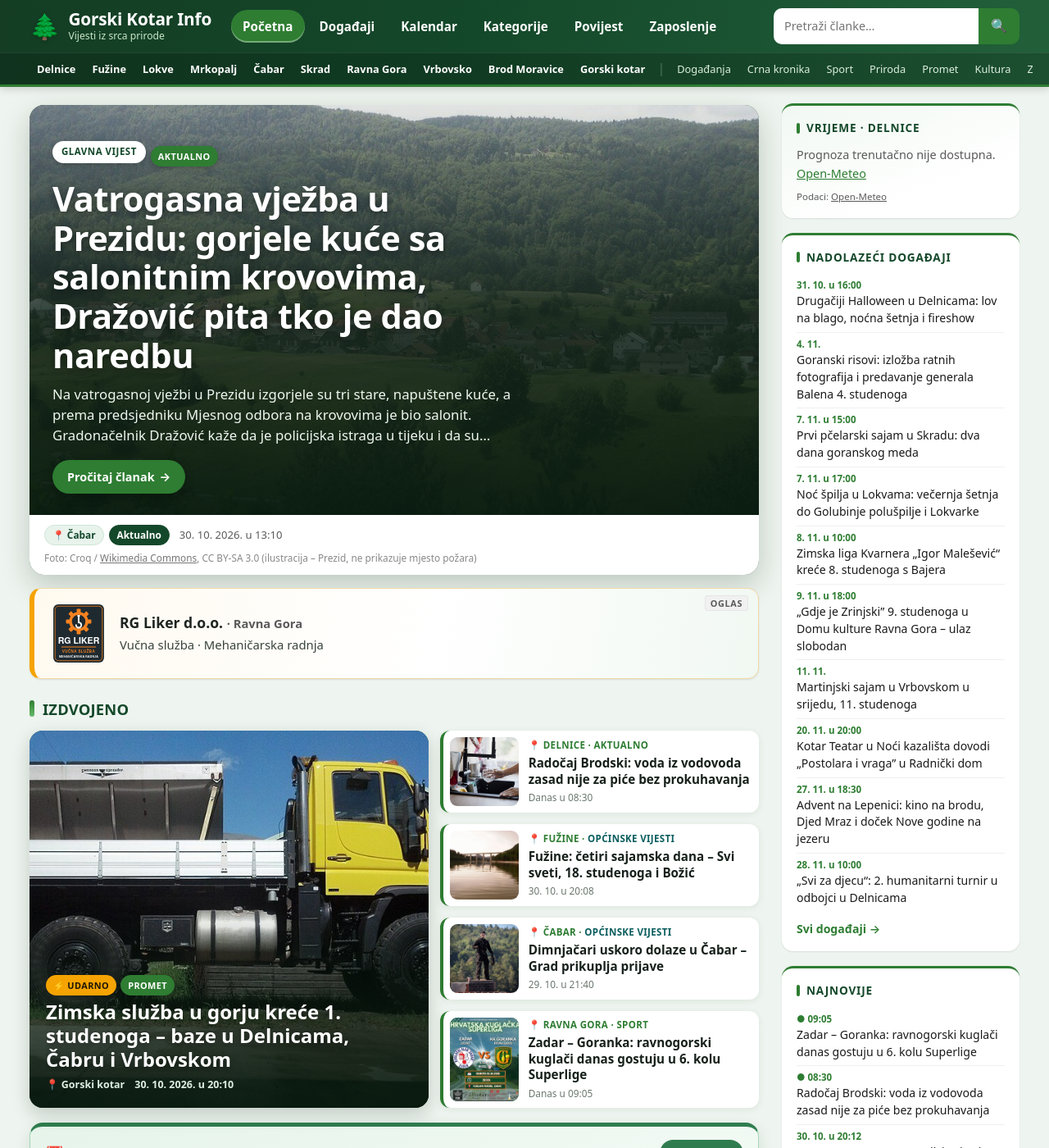
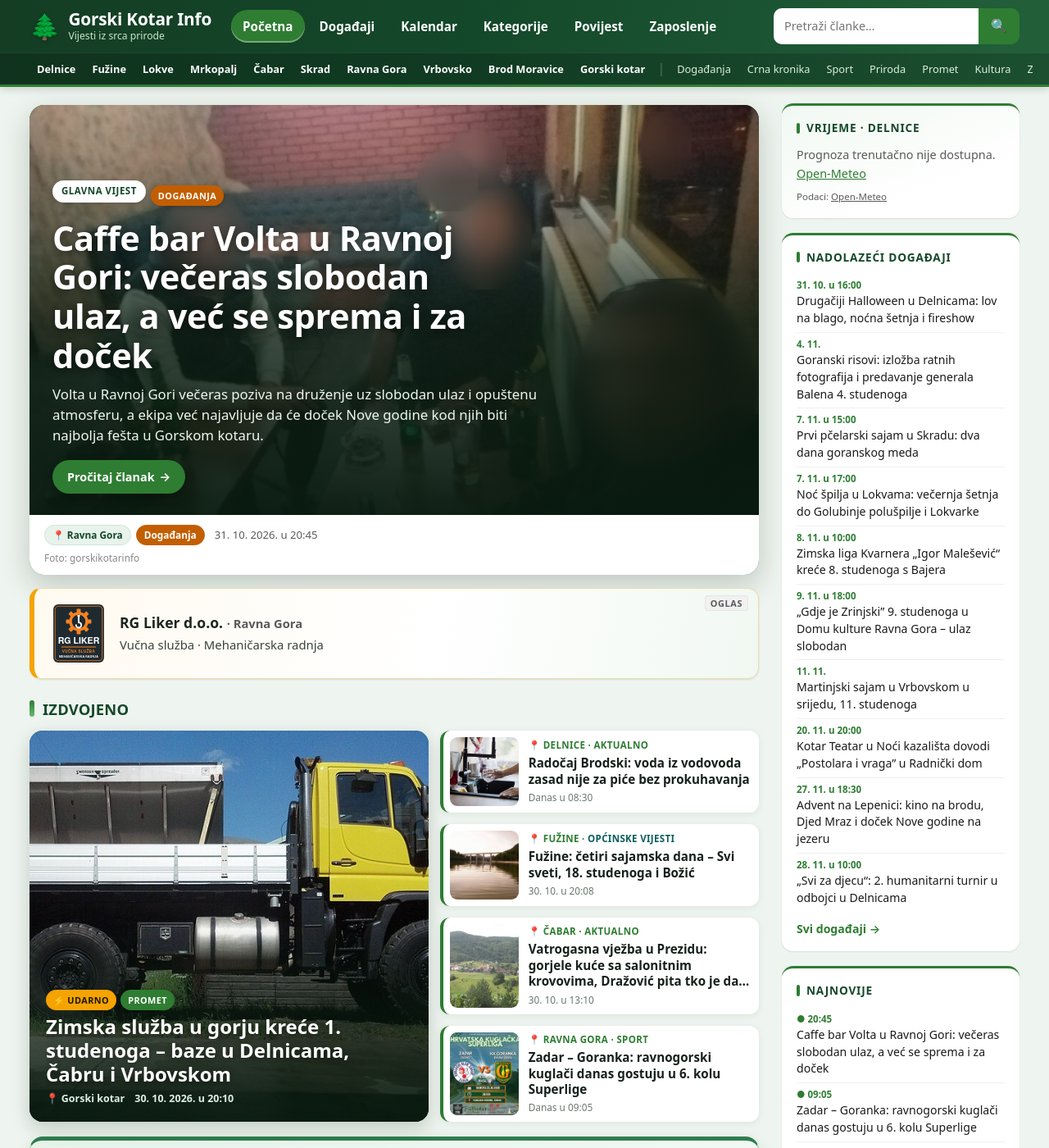
Before and after one commit to MojGK/gorski-kotar.info, a Jekyll site: the page built from index.md, in a window 1280 px wide and 1400 px high. Shown: the whole window at 82% size. Built offline with Jekyll 4.4.1, drawn with Linux system fonts in a browser that asks for light colours; some of the changed text lies outside the part shown.

Commit message:
Caffe bar Volta, Ravna Gora – glavna vijest (featured); Prezid vraćen u normalan tok

```diff
--- /dev/null
+++ b/_posts/2026-10-31-caffe-bar-volta-ravna-gora-docek.md
@@ -0,0 +1,24 @@
+---
+layout: post
+title: "Caffe bar Volta u Ravnoj Gori: večeras slobodan ulaz, a već se sprema i za doček"
+date: 2026-10-31 20:45:00 +0100
+location: Ravna Gora
+type: Događanja
+categories: [Ravna Gora, Događanja]
+featured: true
+excerpt: "Volta u Ravnoj Gori večeras poziva na druženje uz slobodan ulaz i opuštenu atmosferu, a ekipa već najavljuje da će doček Nove godine kod njih biti najbolja fešta u Gorskom kotaru."
+image: /assets/images/volta-ravna-gora.jpg
+image_alt: "Gosti za stolovima u caffe baru Volta u Ravnoj Gori"
+image_credit: "Foto: gorskikotarinfo"
+---
+Subota navečer u Ravnoj Gori? Caffe bar **Volta** ima jasnu poruku: **„Dođite odmah!”**
+
+Naš suradnik javlja s lica mjesta da je atmosfera večeras opuštena, a **ulaz je slobodan**. U Volti kažu i da je kod njih piće najjeftinije u kraju. To ćete, naravno, najbolje provjeriti sami.
+
+A misli su već i na kraju godine. Ekipa iz Volte najavljuje da će **doček Nove godine** kod njih biti najbolja fešta u Gorskom kotaru. Program, glazba i ostali detalji dočeka još nisu poznati, pa ćemo ih objaviti čim ih doznamo.
+
+Dotad – vidimo se u Volti!
+
+---
+
+**Izvor:** portal na licu mjesta, 31. 10. 2026.
```
Also changed, not shown: _posts/2026-10-30-prezid-vatrogasna-vjezba-salonit-azbest.md (+0 -1 lines), assets/images/volta-ravna-gora.jpg (added).
